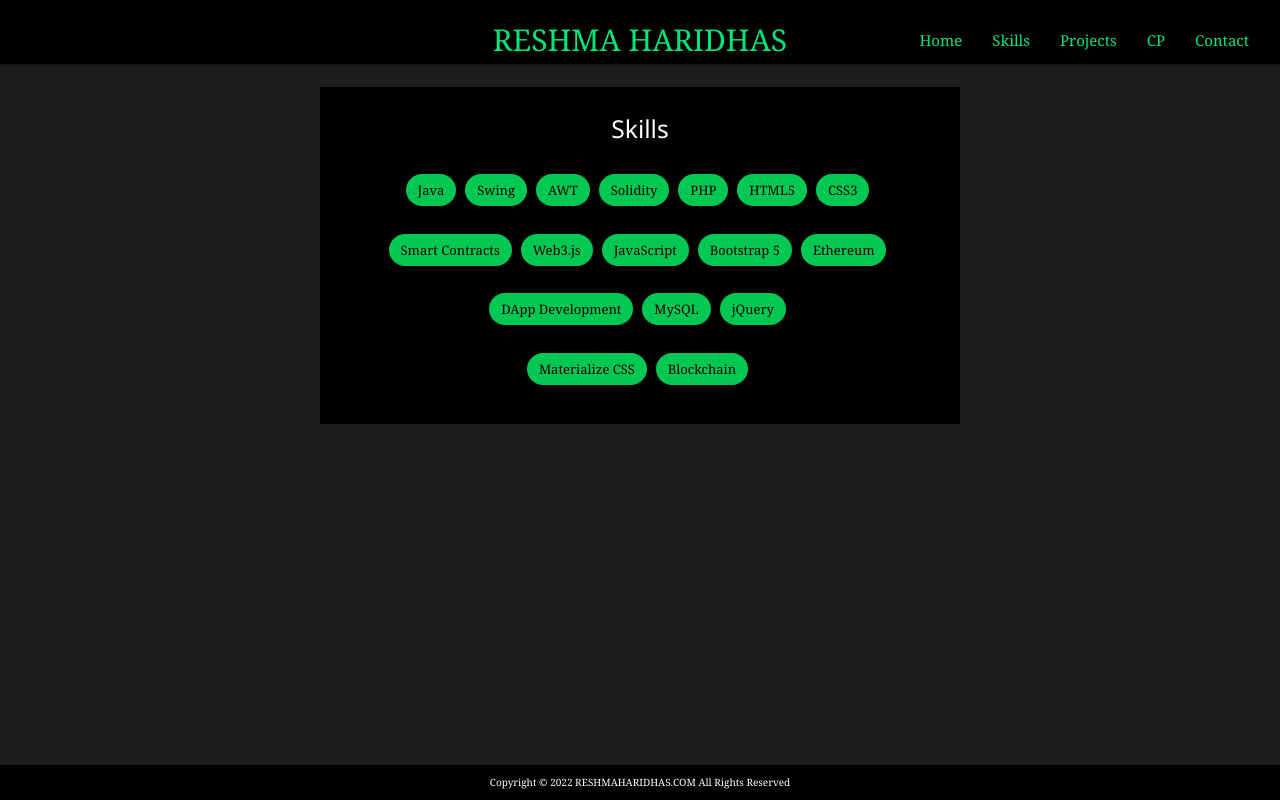
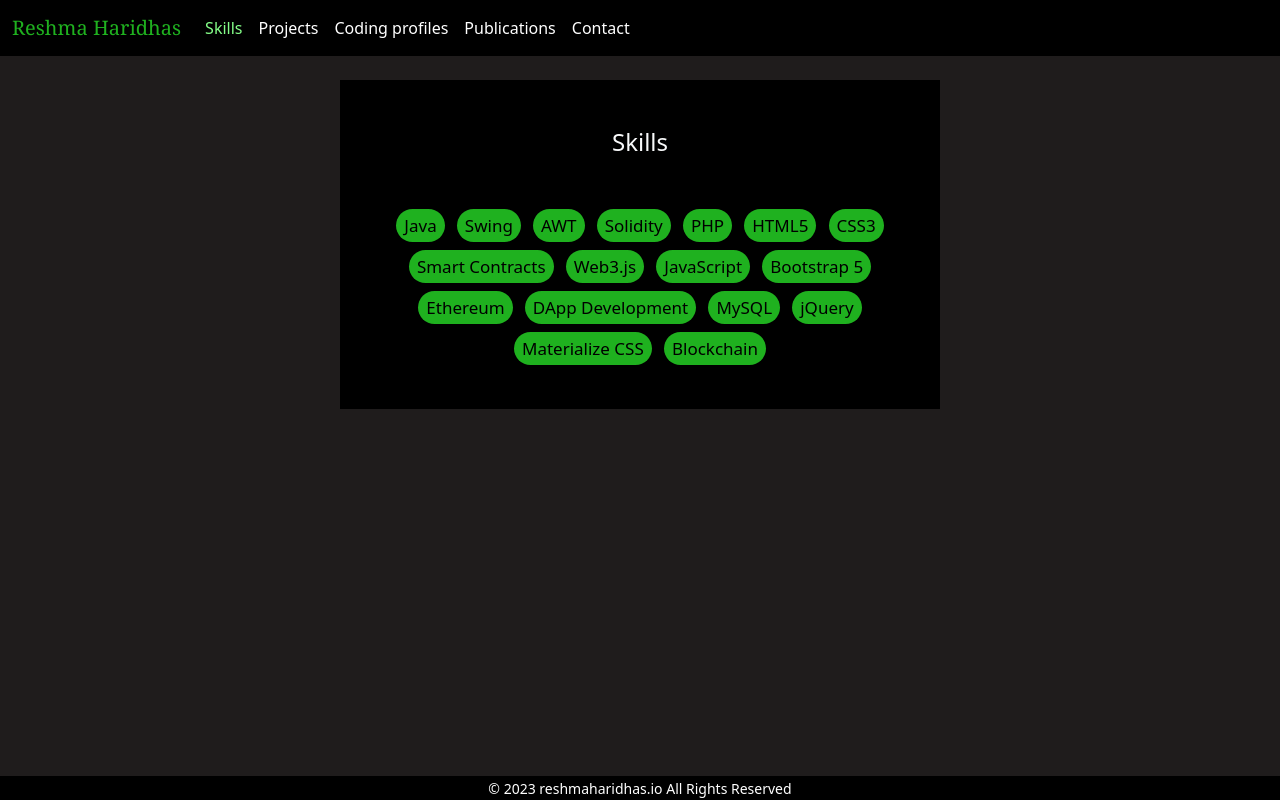
Before and after one commit to reshmaharidhas/reshmaharidhas.github.io, a plain HTML site: page skills.html in a window 1280 px wide. Drawn offline with nearby package versions, Linux system fonts and the light colour scheme.

Commit message:
Update skills.html

```diff
--- a/skills.html
+++ b/skills.html
@@ -14,122 +14,69 @@
         <meta charset="utf-8">
         <meta name="viewport" content="width=device-width, initial-scale=1">
         <meta name="author" content="Reshma Haridhas" />
-        <meta name="description" content="Projects" />
-        <link rel="stylesheet" href="https://www.w3schools.com/w3css/4/w3.css">
-        <link rel="stylesheet" type="text/css" href="index.css">
-        <link href="https://fonts.googleapis.com/icon?family=Material+Icons" rel="stylesheet">
-        <style>
-            body{
-                background-color: rgb(31, 28, 28);
-                font-family: Georgia, 'Times New Roman', Times, serif;
-            }
-            #namebarnav{
-                color: #00e676;
-                font-size: 30px;
-                font-family: Georgia, 'Times New Roman', Times, serif;
-            }
-            #namebar{
-                font-family: Georgia, 'Times New Roman', Times, serif;
-                font-size: 28px;
-            }
-            #menucollapse{
-                color: #00e676;
-                font-family: Georgia, 'Times New Roman', Times, serif;
-            }
-            #mobile-demo{
-                background-color: #00e676;
-                color: black;
-                font-family: Georgia, 'Times New Roman', Times, serif;
-                width: 200px;
-            }
-
-            @media only screen and (max-width: 800px) and (orientation: portrait) {
-                body{
-                    background-color: rgb(31, 28, 28);
-                }
-            }
-            @media only screen and (max-width: 1200px) {
-                #namebarnav{
-                    font-size: 30px;
-                }
-            }
-            @media only screen and (max-width: 800px) {
-                #namebarnav{
-                    font-size: 24px;
-                }
-            }
-            @media only screen and (max-width: 400px) {
-                #namebarnav{
-                    color: #00e676;
-                    font-size: 15px;
-                }
-                #skillstab{
-                    width: 50%;
-                }
-            }
-        </style>
+        <meta name="description" content="Portfolio website" />
+       	<link href="https://cdn.jsdelivr.net/npm/bootstrap@5.2.3/dist/css/bootstrap.min.css" rel="stylesheet">
+	<link rel="stylesheet" href="custom.css">
+	<script src="https://cdn.jsdelivr.net/npm/bootstrap@5.2.3/dist/js/bootstrap.bundle.min.js"></script>
     </head>
-    <body>
-        <script src="https://code.jquery.com/jquery-3.3.1.slim.min.js" crossorigin="anonymous"></script>
-        <script src="https://ajax.googleapis.com/ajax/libs/jquery/3.4.1/jquery.min.js"></script>
-        <nav>
-            <div class="nav-wrapper black w3-padding">
-                <a class="brand-logo center" id="namebarnav">RESHMA HARIDHAS</a>
-                <a href="#" data-target="mobile-demo" class="sidenav-trigger"><i class="material-icons">menu</i></a>
-                <ul class="right hide-on-med-and-down" id="menucollapse">
-                    <li><a href="index.html" style="color: #00e676;">Home</a></li>
-                    <li><a href="#" style="color: #00e676;">Skills</a></li>
-                    <li><a href="projects.html" style="color: #00e676;">Projects</a></li>
-			<li><a href="codingprofiles.html" style="color: #00e676;">CP</a></li>
-                    <li><a href="contact.html" style="color: #00e676;">Contact</a></li>
-                </ul>
+    <body class="text-center" style="background-color: #1F1C1C;">
+        <nav class="navbar navbar-expand-sm bg-dark navbar-dark justify-content-end">
+            <div class="container-fluid">
+                <a class="navbar-brand text-success" href="index.html" style="font-family: Georgia, 'Times New Roman', Times, serif;">
+                    Reshma Haridhas
+                </a>
+                <button class="navbar-toggler" type="button" data-bs-toggle="collapse" data-bs-target="#collapsibleNavbar">
+                    <span class="navbar-toggler-icon"></span>
+                </button>
+                <div class="collapse navbar-collapse" id="collapsibleNavbar">
+                    <ul class="navbar-nav">
+                        <li class="nav-item">
+                            <a class="nav-link active" href="#">Skills</a>
+                        </li>
+                        <li class="nav-item">
+                            <a class="nav-link" href="projects.html">Projects</a>
+                        </li>
+                        <li class="nav-item">
+                            <a class="nav-link" href="codingprofiles.html">Coding profiles</a>
+                        </li>
+                        <li class="nav-item">
+                            <a class="nav-link" href="publications.html">Publications</a>
+                        </li>
+                        <li class="nav-item">
+                            <a class="nav-link" href="contact.html">Contact</a>
+                        </li>
+                    </ul>
+                </div>
             </div>
         </nav>
-        <ul class="sidenav" id="mobile-demo">
-            <li><a href="index.html">Home</a></li>
-            <li><a href="#">Skills</a></li>
-            <li><a href="projects.html">Projects</a></li>
-		<li><a href="codingprofiles.html">CP</a></li>
-            <li><a href="contact.html">Contact</a></li>
-        </ul><br>
-        <center>
-        <div id="skillstab" class="w3-container black w3-padding-large w3-mobile white-text" style="width: 50%;">
-            <h5>Skills</h5><br>
-	    <div class="chip green accent-4 black-text">Java</div>
-	    <div class="chip green accent-4 black-text">Swing</div>
-	    <div class="chip green accent-4 black-text">AWT</div>
-            <div class="chip green accent-4 black-text">Solidity</div>
-            <div class="chip green accent-4 black-text">PHP</div>
-            <div class="chip green accent-4 black-text">HTML5</div>
-            <div class="chip green accent-4 black-text">CSS3</div><br><br>
-            <div class="chip green accent-4 black-text">Smart Contracts</div>
-            <div class="chip green accent-4 black-text">Web3.js</div>
-            <div class="chip green accent-4 black-text">JavaScript</div>
-            <div class="chip green accent-4 black-text">Bootstrap 5</div>
-            <div class="chip green accent-4 black-text">Ethereum</div><br><br>
-            <div class="chip green accent-4 black-text">DApp Development</div>
-            <div class="chip green accent-4 black-text">MySQL</div>
-            <div class="chip green accent-4 black-text">jQuery</div><br><br>
-	    <div class="chip green accent-4 black-text">Materialize CSS</div>
-            <div class="chip green accent-4 black-text">Blockchain</div>
-            <br><br>
+        <div class="d-flex justify-content-center">
+            <div class="container bg-dark text-light m-4 p-4" style="width:600px;">
+                <div class="container p-4">
+                    <h4>Skills</h4>
+                </div>
+                <div class="container p-3">
+	        	<span class="badge bg-success text-dark p-2 m-1">Java</span>
+	                <span class="badge bg-success text-dark p-2 m-1">Swing</span>
+	                <span class="badge bg-success text-dark p-2 m-1">AWT</span>
+                   	<span class="badge bg-success text-dark p-2 m-1">Solidity</span>
+                    	<span class="badge bg-success text-dark p-2 m-1">PHP</span>
+                    	<span class="badge bg-success text-dark p-2 m-1">HTML5</span>
+                    	<span class="badge bg-success text-dark p-2 m-1">CSS3</span>
+                    	<span class="badge bg-success text-dark p-2 m-1">Smart Contracts</span>
+                    	<span class="badge bg-success text-dark p-2 m-1">Web3.js</span>
+                    	<span class="badge bg-success text-dark p-2 m-1">JavaScript</span>
+                    	<span class="badge bg-success text-dark p-2 m-1">Bootstrap 5</span>
+                    	<span class="badge bg-success text-dark p-2 m-1">Ethereum</span>
+                    	<span class="badge bg-success text-dark p-2 m-1">DApp Development</span>
+                    	<span class="badge bg-success text-dark p-2 m-1">MySQL</span>
+                    	<span class="badge bg-success text-dark p-2 m-1">jQuery</span>
+	                <span class="badge bg-success text-dark p-2 m-1">Materialize CSS</span>
+                    	<span class="badge bg-success text-dark p-2 m-1">Blockchain</span>
+                </div>
+            </div>
         </div>
-        </center>
-        <script src="myscript.js"></script>
-        <!-- Compiled and minified CSS -->
-		<link rel="stylesheet" href="https://cdnjs.cloudflare.com/ajax/libs/materialize/1.0.0/css/materialize.min.css">
-		<!-- Compiled and minified JavaScript -->
-        <script src="https://cdnjs.cloudflare.com/ajax/libs/materialize/1.0.0/js/materialize.min.js"></script>
-        <script>
-            $(document).ready(function(){
-                $('.sidenav').sidenav();
-
-                $('.material-icons').css("color","#00e676");
-            })
-        </script>
-
-        <footer class="w3-container w3-bottom w3-black w3-tiny w3-center">
-			<p>Copyright &copy; 2022 RESHMAHARIDHAS.COM All Rights Reserved</p>
-		</footer>
+        <div class="fixed-bottom bg-dark text-white">
+		<small>&copy; 2023 reshmaharidhas.io All Rights Reserved</small>
+	</div>
     </body>
 </html>
```
